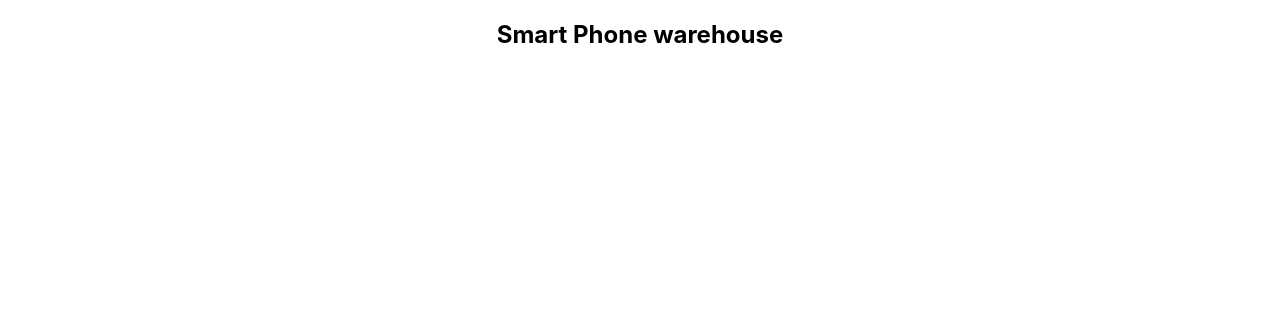
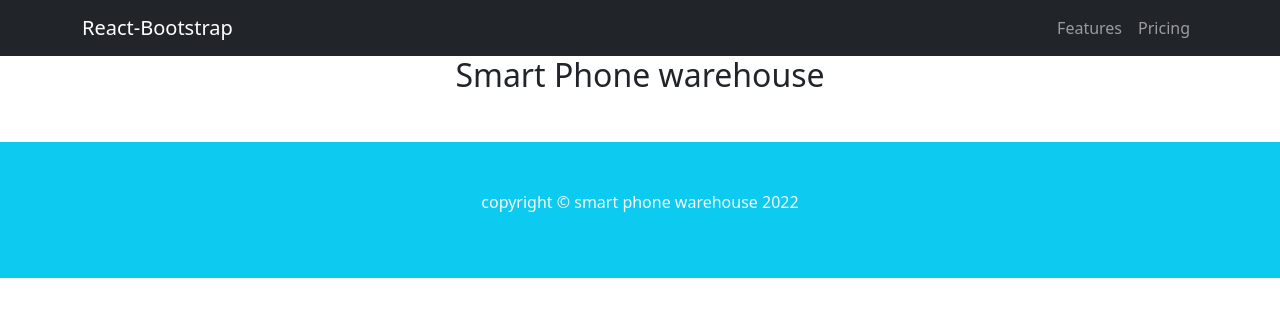
Before and after one commit to rashidul191/smartphone-warehouse-client-side, a React (Create React App) app: page / in a window 1280 px wide. Shown: the top 316 px of the page. Built offline with nearby package versions, Linux system fonts and the light colour scheme.

Commit message:
react bootstrap install and create header and footer pages

```diff
--- a/package.json
+++ b/package.json
@@ -6,7 +6,9 @@
     "@testing-library/jest-dom": "^5.16.4",
     "@testing-library/react": "^13.3.0",
     "@testing-library/user-event": "^13.5.0",
+    "bootstrap": "^5.1.3",
     "react": "^18.2.0",
+    "react-bootstrap": "^2.4.0",
     "react-dom": "^18.2.0",
     "react-scripts": "5.0.1",
     "web-vitals": "^2.1.4"
--- a/src/App.js
+++ b/src/App.js
@@ -1,10 +1,17 @@
-
-import './App.css';
+import "./App.css";
+import 'bootstrap/dist/css/bootstrap.min.css';
+import Footer from "./Shared/Footer/Footer";
+import Header from "./Pages/Header/Header";
 
 function App() {
+
   return (
     <div className="App">
+      <Header></Header>
       <h2>Smart Phone warehouse</h2>
+
+
+      <Footer></Footer>
     </div>
   );
 }
--- /dev/null
+++ b/src/Pages/Header/Header.js
@@ -0,0 +1,23 @@
+import React from 'react';
+import { Navbar, Container, Nav } from 'react-bootstrap';
+
+const Header = () => {
+    return (
+        <Navbar collapseOnSelect expand="lg" bg="dark" variant="dark">
+        <Container>
+        <Navbar.Brand href="#home">React-Bootstrap</Navbar.Brand>
+        <Navbar.Toggle aria-controls="responsive-navbar-nav" />
+        <Navbar.Collapse id="responsive-navbar-nav">
+          <Nav className="ms-auto">
+
+            <Nav.Link href="#features">Features</Nav.Link>
+            <Nav.Link href="#pricing">Pricing</Nav.Link>
+          </Nav>
+
+        </Navbar.Collapse>
+        </Container>
+      </Navbar>
+    );
+};
+
+export default Header;
--- /dev/null
+++ b/src/Shared/Footer/Footer.js
@@ -0,0 +1,12 @@
+import React from 'react';
+
+const Footer = () => {
+    const currentYear = new Date().getFullYear()
+    return (
+        <div className='bg-info py-5 mt-5'>
+            <p className='text-light'>copyright &copy; smart phone warehouse {currentYear}</p>
+        </div>
+    );
+};
+
+export default Footer;
```
Also changed, not shown: src/Pages/Home/Home.js (added, +12 -0 lines), 1 other file (tests, documents, lock files or other folders).
